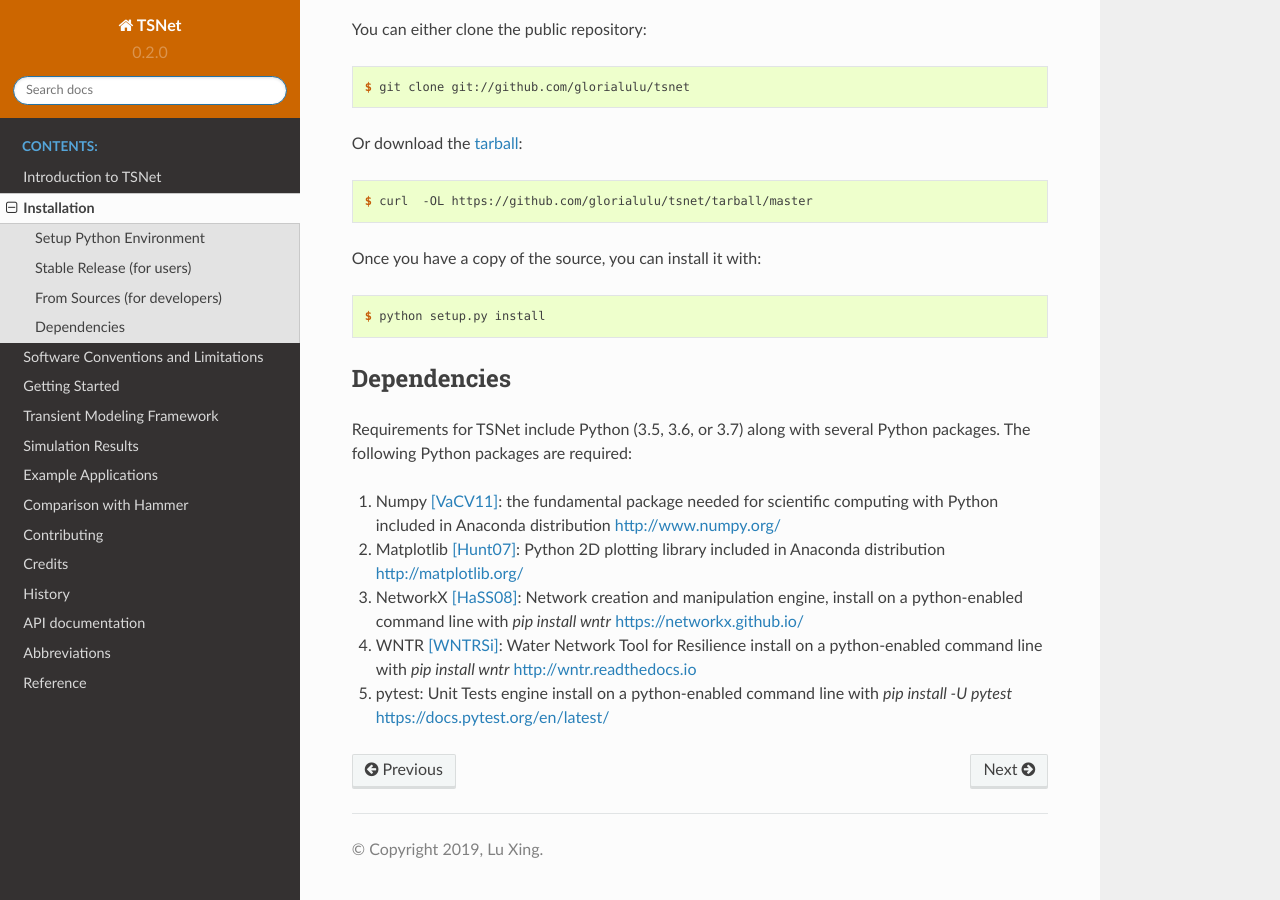
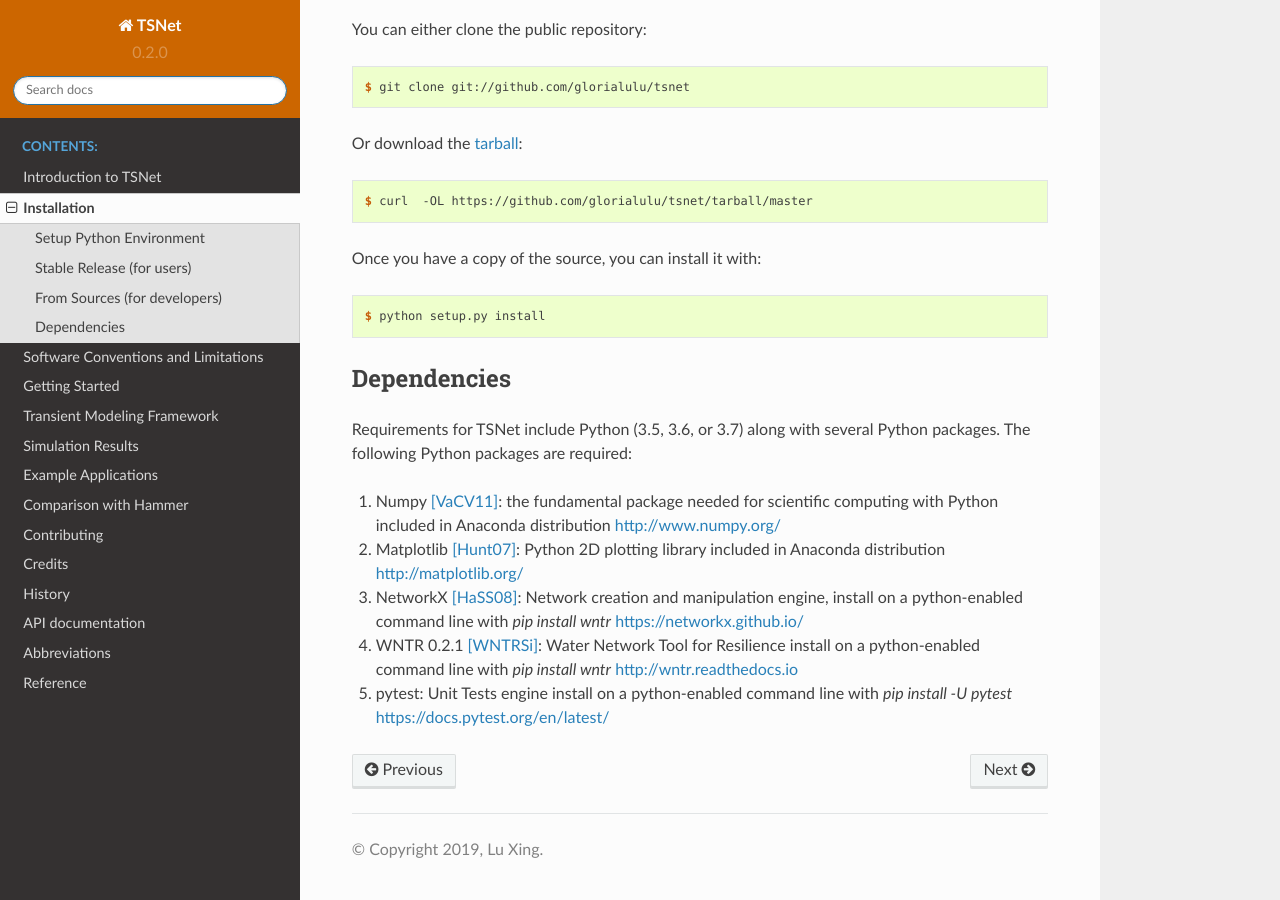
Before and after one commit to glorialulu/TSNet, a Sphinx documentation site: the page built from docs/installation.rst, in a window 1280 px wide and 900 px high, scrolled down 713 px. Built offline with Sphinx 7.4.7 and the Read the Docs theme 2.0.0, drawn with Linux system fonts in a browser that asks for light colours.

Commit message:
wntr compatibility

```diff
--- a/docs/installation.rst
+++ b/docs/installation.rst
@@ -82,7 +82,7 @@
     install on a python-enabled command line with `pip install wntr`
     https://networkx.github.io/
 
-4.  WNTR [WNTRSi]_: Water Network Tool for Resilience
+4.  WNTR 0.2.1 [WNTRSi]_: Water Network Tool for Resilience
     install on a python-enabled command line with `pip install wntr`
     http://wntr.readthedocs.io
 
```
